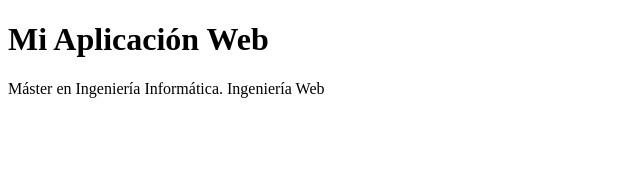
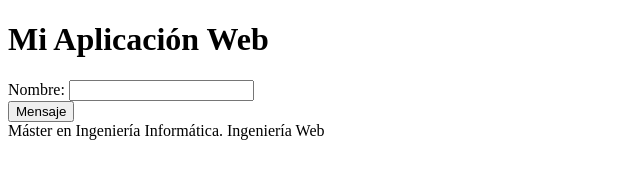
Before and after one commit to IW-2017/colaborandoGithub, a plain HTML site: page index.html in a window 1280 px wide. Shown: the whole page, without its empty margins (0-640 px from the left). Drawn offline with Linux system fonts and the light colour scheme.

Commit message:
Req_01 Implementado

```diff
--- a/index.html
+++ b/index.html
@@ -5,11 +5,20 @@
     <head>
         <title>Mi Aplicación Web</title>
         <meta charset="UTF8" />
+        <script type="text/javascript" src="saludo.js"></script>
     </head>
 
     <body>
         <h1>Mi Aplicación Web</h1>
-
+            <form>
+    			<div>
+    				<label for="nombre">Nombre:</label>
+    				<input type="text" id="nombre" />
+    			</div>
+    			<div>
+    			    <button onclick="saludo()" name="boton">Mensaje</button>
+    			</div>
+		    </form>
 
         <footer>Máster en Ingeniería Informática. Ingeniería Web</footer>
     </body>
```
